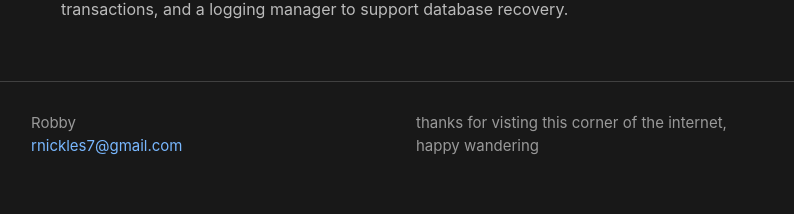
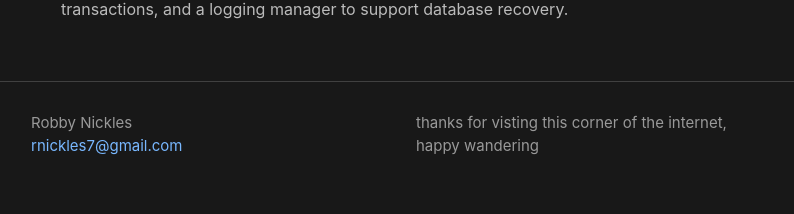
Before and after one commit to rnickles/rnickles.github.io, a Jekyll site: the page built from resume.md, in a window 1280 px wide. Shown: the part 2058-2272 px from the top of the page, without its empty margins (239-1033 px from the left). Built offline with Jekyll 4.4.1, drawn with Linux system fonts in a browser that asks for light colours.

```diff
--- a/Gemfile
+++ b/Gemfile
@@ -5,3 +5,5 @@
 
 gem "jekyll", ENV["JEKYLL_VERSION"] if ENV["JEKYLL_VERSION"]
 gem "kramdown-parser-gfm" if ENV["JEKYLL_VERSION"] == "~> 3.9"
+
+gem 'jekyll-seo-tag'
--- a/_config.yml
+++ b/_config.yml
@@ -1,6 +1,6 @@
 title: rnickles.github.io
 author:
-  name: Robby
+  name: Robby Nickles
   email: rnickles7@gmail.com
 description: > # this means to ignore newlines until "show_excerpts:"
   thanks for visting this corner of the internet, happy wandering
```
Also changed, not shown: _includes/custom-head.html (line endings or trailing spaces).
